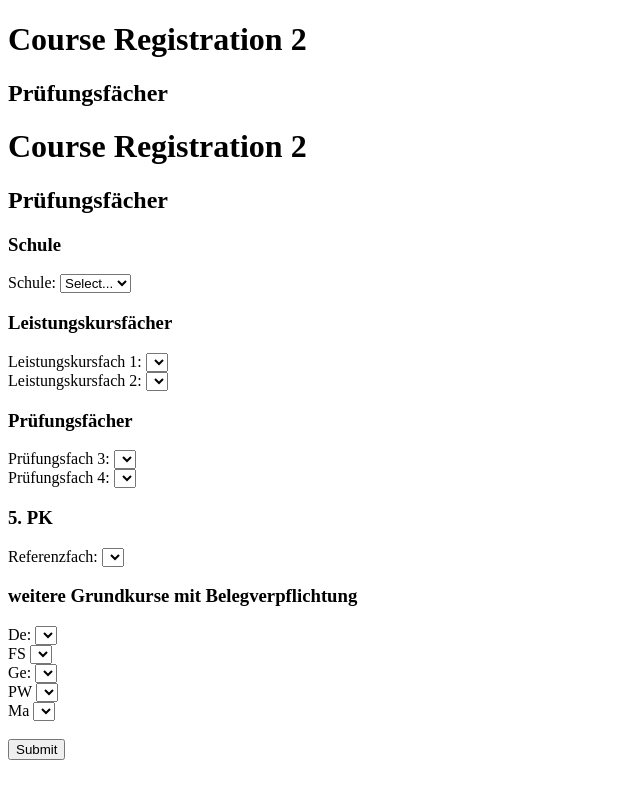
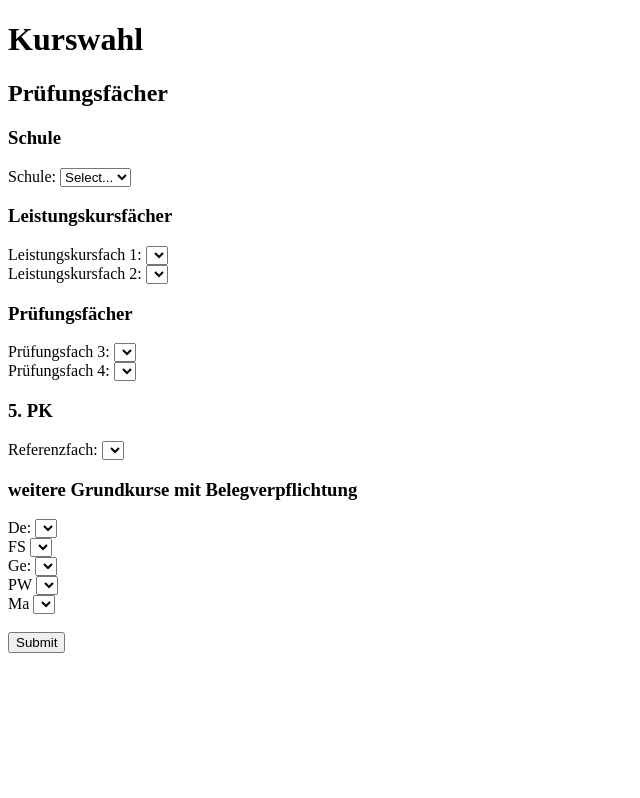
Before and after one commit to CODE-A-ROBOT/course-registration-app, a website: page public/index.html in a window 1280 px wide. Shown: the whole page, without its empty margins (0-640 px from the left). Drawn offline with Linux system fonts and the light colour scheme.

Commit message:
Fixed title

```diff
--- a/public/index.html
+++ b/public/index.html
@@ -4,15 +4,11 @@
 <head>
   <meta charset="UTF-8">
   <meta name="viewport" content="width=device-width, initial-scale=1.0">
-  <title>Course Registration 2</title>
+  <title>Kurswahl</title>
 </head>
 <body>
-  <h1>Course Registration 2</h1>
 
-  <form id="courseForm">
-    <h2>Prüfungsfächer</h2>
-
-    <h1>Course Registration 2</h1>
+    <h1>Kurswahl </h1>
 
     <form id="courseForm">
       <h2>Prüfungsfächer</h2>
```
